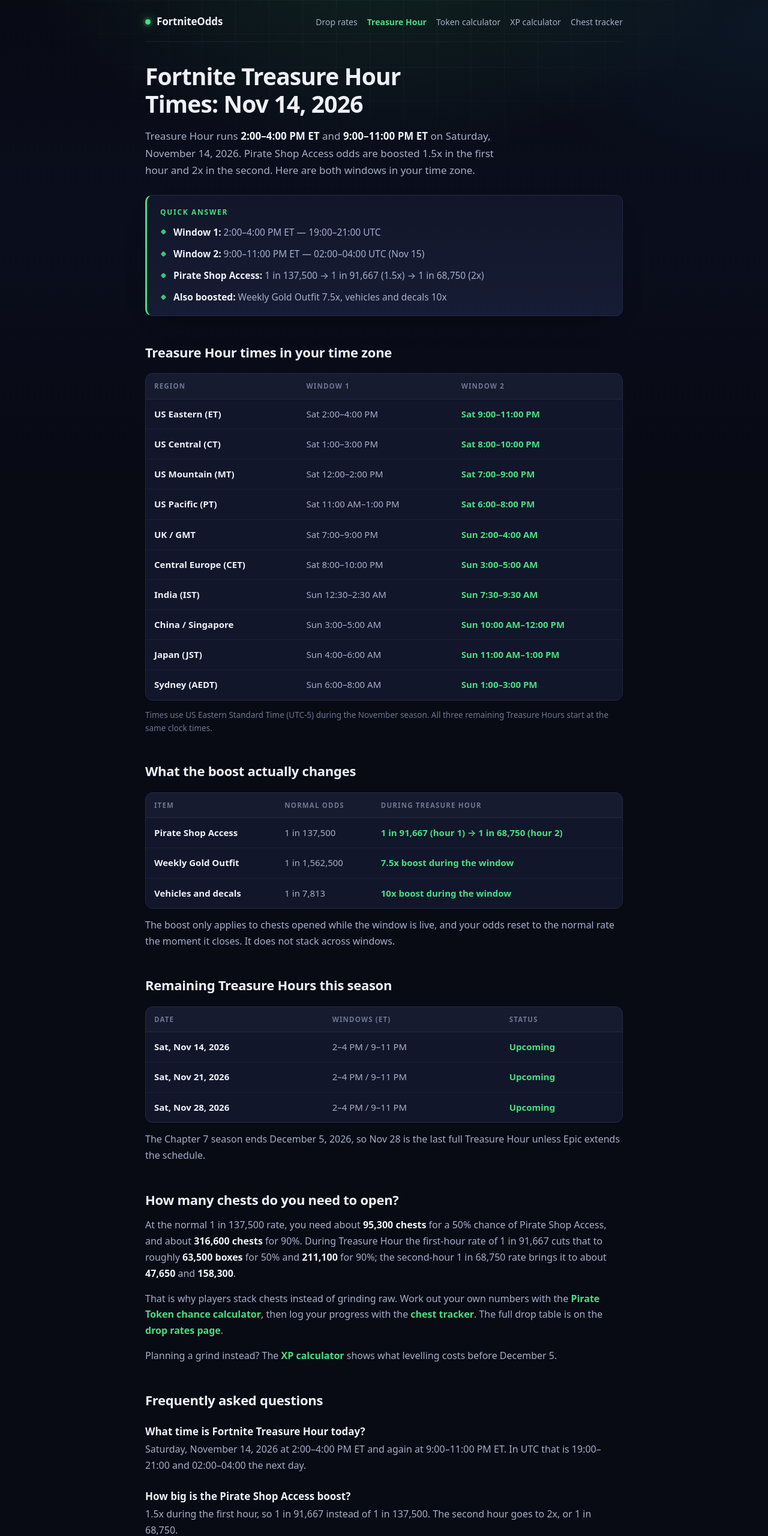
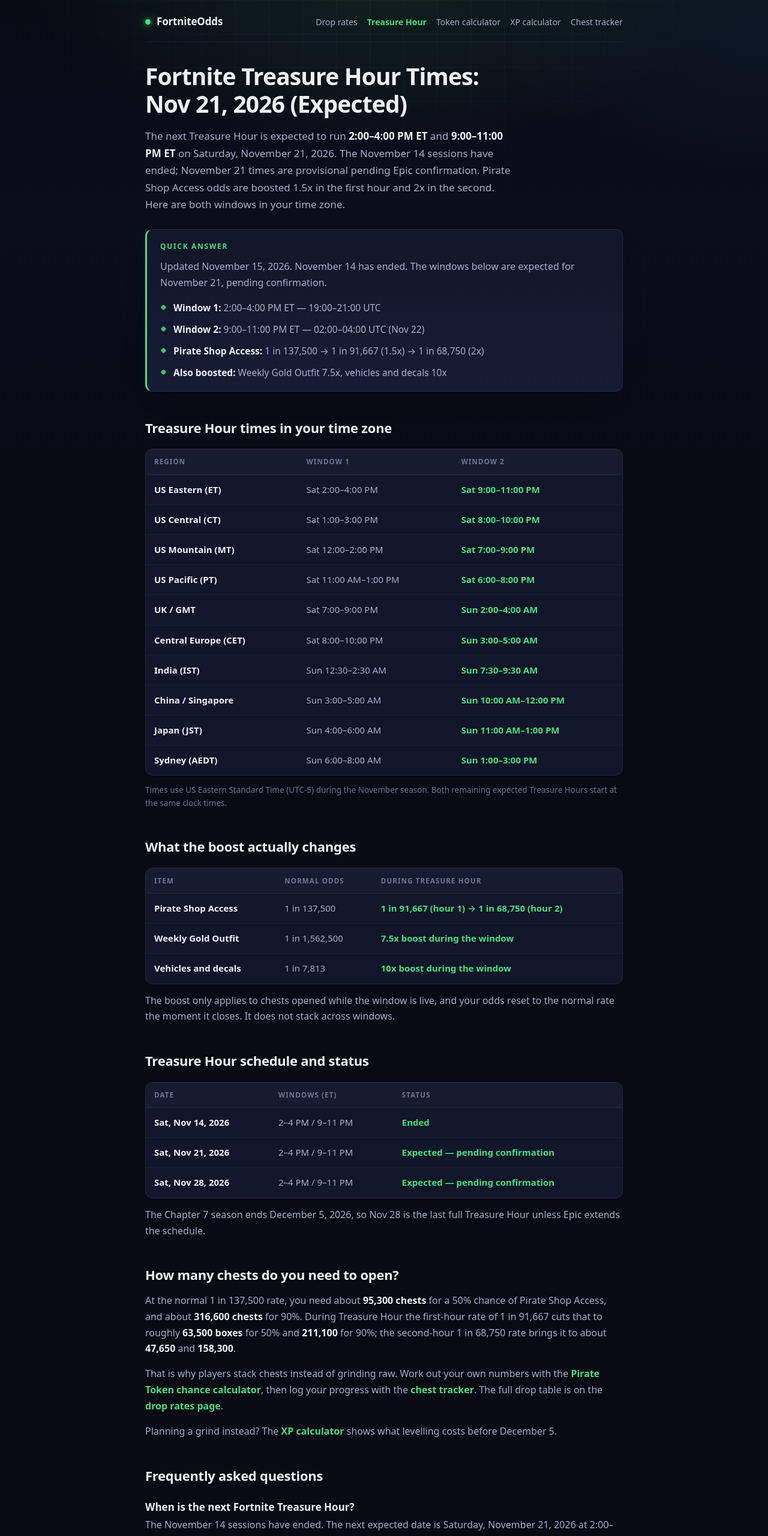
Before and after one commit to xushuping42-pixel/fortniteodds, a plain HTML site: page fortnite-treasure-hour/index.html in a window 1280 px wide. Shown: the top 2561 px of the page at 60% size. Drawn offline with Linux system fonts and the light colour scheme.

Commit message:
Correct expired Treasure Hour dates and event status

```diff
--- a/fortnite-treasure-hour/index.html
+++ b/fortnite-treasure-hour/index.html
@@ -5,8 +5,8 @@
 <meta name="viewport" content="width=device-width, initial-scale=1">
 <meta name="theme-color" content="#080a14">
 <link rel="icon" type="image/svg+xml" href="/favicon.svg">
-<title>Fortnite Treasure Hour Times: Nov 14 (2 PM &amp; 9 PM ET)</title>
-<meta name="description" content="Fortnite Treasure Hour for Saturday, Nov 14, 2026: 2-4 PM ET and 9-11 PM ET, converted to your time zone. Pirate Shop Access odds boosted 1.5x (1 in 91,667) then 2x (1 in 68,750).">
+<title>Fortnite Treasure Hour Times: Nov 21 Expected (2 PM &amp; 9 PM ET)</title>
+<meta name="description" content="Fortnite Treasure Hour expected Saturday, Nov 21, 2026: 2-4 PM ET and 9-11 PM ET, converted to your time zone. Pirate Shop Access odds boosted 1.5x (1 in 91,667) then 2x (1 in 68,750).">
 <link rel="canonical" href="https://fortniteodds.xyz/fortnite-treasure-hour/">
 <style>
 /* ============================================================
@@ -266,14 +266,15 @@ header nav a.on{color:var(--accent);font-weight:600}
 </nav>
 </header>
 <main>
-<h1>Fortnite Treasure Hour Times: Nov 14, 2026</h1>
-<p>Treasure Hour runs <strong>2:00–4:00 PM ET</strong> and <strong>9:00–11:00 PM ET</strong> on Saturday, November 14, 2026. Pirate Shop Access odds are boosted 1.5x in the first hour and 2x in the second. Here are both windows in your time zone.</p>
+<h1>Fortnite Treasure Hour Times: Nov 21, 2026 (Expected)</h1>
+<p>The next Treasure Hour is expected to run <strong>2:00–4:00 PM ET</strong> and <strong>9:00–11:00 PM ET</strong> on Saturday, November 21, 2026. The November 14 sessions have ended; November 21 times are provisional pending Epic confirmation. Pirate Shop Access odds are boosted 1.5x in the first hour and 2x in the second. Here are both windows in your time zone.</p>
 
 <div class="qa">
 <h2>Quick answer</h2>
+<p>Updated November 15, 2026. November 14 has ended. The windows below are expected for November 21, pending confirmation.</p>
 <ul>
   <li><strong>Window 1:</strong> 2:00–4:00 PM ET — 19:00–21:00 UTC</li>
-  <li><strong>Window 2:</strong> 9:00–11:00 PM ET — 02:00–04:00 UTC (Nov 15)</li>
+  <li><strong>Window 2:</strong> 9:00–11:00 PM ET — 02:00–04:00 UTC (Nov 22)</li>
   <li><strong>Pirate Shop Access:</strong> 1 in 137,500 → 1 in 91,667 (1.5x) → 1 in 68,750 (2x)</li>
   <li><strong>Also boosted:</strong> Weekly Gold Outfit 7.5x, vehicles and decals 10x</li>
 </ul>
@@ -295,7 +296,7 @@ header nav a.on{color:var(--accent);font-weight:600}
 <tr><td>Sydney (AEDT)</td><td>Sun 6:00–8:00 AM</td><td>Sun 1:00–3:00 PM</td></tr>
 </tbody>
 </table>
-<p class="mu">Times use US Eastern Standard Time (UTC-5) during the November season. All three remaining Treasure Hours start at the same clock times.</p>
+<p class="mu">Times use US Eastern Standard Time (UTC-5) during the November season. Both remaining expected Treasure Hours start at the same clock times.</p>
 
 <h2>What the boost actually changes</h2>
 <table>
@@ -308,13 +309,13 @@ header nav a.on{color:var(--accent);font-weight:600}
 </table>
 <p>The boost only applies to chests opened while the window is live, and your odds reset to the normal rate the moment it closes. It does not stack across windows.</p>
 
-<h2>Remaining Treasure Hours this season</h2>
+<h2>Treasure Hour schedule and status</h2>
 <table>
 <thead><tr><th>Date</th><th>Windows (ET)</th><th>Status</th></tr></thead>
 <tbody>
-<tr><td>Sat, Nov 14, 2026</td><td>2–4 PM / 9–11 PM</td><td>Upcoming</td></tr>
-<tr><td>Sat, Nov 21, 2026</td><td>2–4 PM / 9–11 PM</td><td>Upcoming</td></tr>
-<tr><td>Sat, Nov 28, 2026</td><td>2–4 PM / 9–11 PM</td><td>Upcoming</td></tr>
+<tr><td>Sat, Nov 14, 2026</td><td>2–4 PM / 9–11 PM</td><td>Ended</td></tr>
+<tr><td>Sat, Nov 21, 2026</td><td>2–4 PM / 9–11 PM</td><td>Expected — pending confirmation</td></tr>
+<tr><td>Sat, Nov 28, 2026</td><td>2–4 PM / 9–11 PM</td><td>Expected — pending confirmation</td></tr>
 </tbody>
 </table>
 <p>The Chapter 7 season ends December 5, 2026, so Nov 28 is the last full Treasure Hour unless Epic extends the schedule.</p>
@@ -325,8 +326,8 @@ header nav a.on{color:var(--accent);font-weight:600}
 <p>Planning a grind instead? The <a href="/fortnite-xp-calculator/">XP calculator</a> shows what levelling costs before December 5.</p>
 
 <h2>Frequently asked questions</h2>
-<h3>What time is Fortnite Treasure Hour today?</h3>
-<p>Saturday, November 14, 2026 at 2:00–4:00 PM ET and again at 9:00–11:00 PM ET. In UTC that is 19:00–21:00 and 02:00–04:00 the next day.</p>
+<h3>When is the next Fortnite Treasure Hour?</h3>
+<p>The November 14 sessions have ended. The next expected date is Saturday, November 21, 2026 at 2:00–4:00 PM ET and again at 9:00–11:00 PM ET, pending Epic confirmation. In UTC that is 19:00–21:00 and 02:00–04:00 the next day.</p>
 
 <h3>How big is the Pirate Shop Access boost?</h3>
 <p>1.5x during the first hour, so 1 in 91,667 instead of 1 in 137,500. The second hour goes to 2x, or 1 in 68,750.</p>
@@ -335,7 +336,7 @@ header nav a.on{color:var(--accent);font-weight:600}
 <p>No. It activates on its own at the scheduled time. Just play and open chests during the window; the boosted rates apply automatically.</p>
 
 <h3>How many Treasure Hours are left in Chapter 7?</h3>
-<p>Three: November 14, November 21 and November 28. The season ends on December 5, 2026.</p>
+<p>Two expected dates remain as of November 15: November 21 and November 28, pending Epic confirmation. The season ends on December 5, 2026.</p>
 
 <h3>Does Treasure Hour change XP or chest spawn rates?</h3>
 <p>No. It only changes drop odds inside chests. Chest spawn locations and the 80,000 XP per level rate stay the same.</p>
```
Also changed, not shown: index.html (+4 -4 lines).
